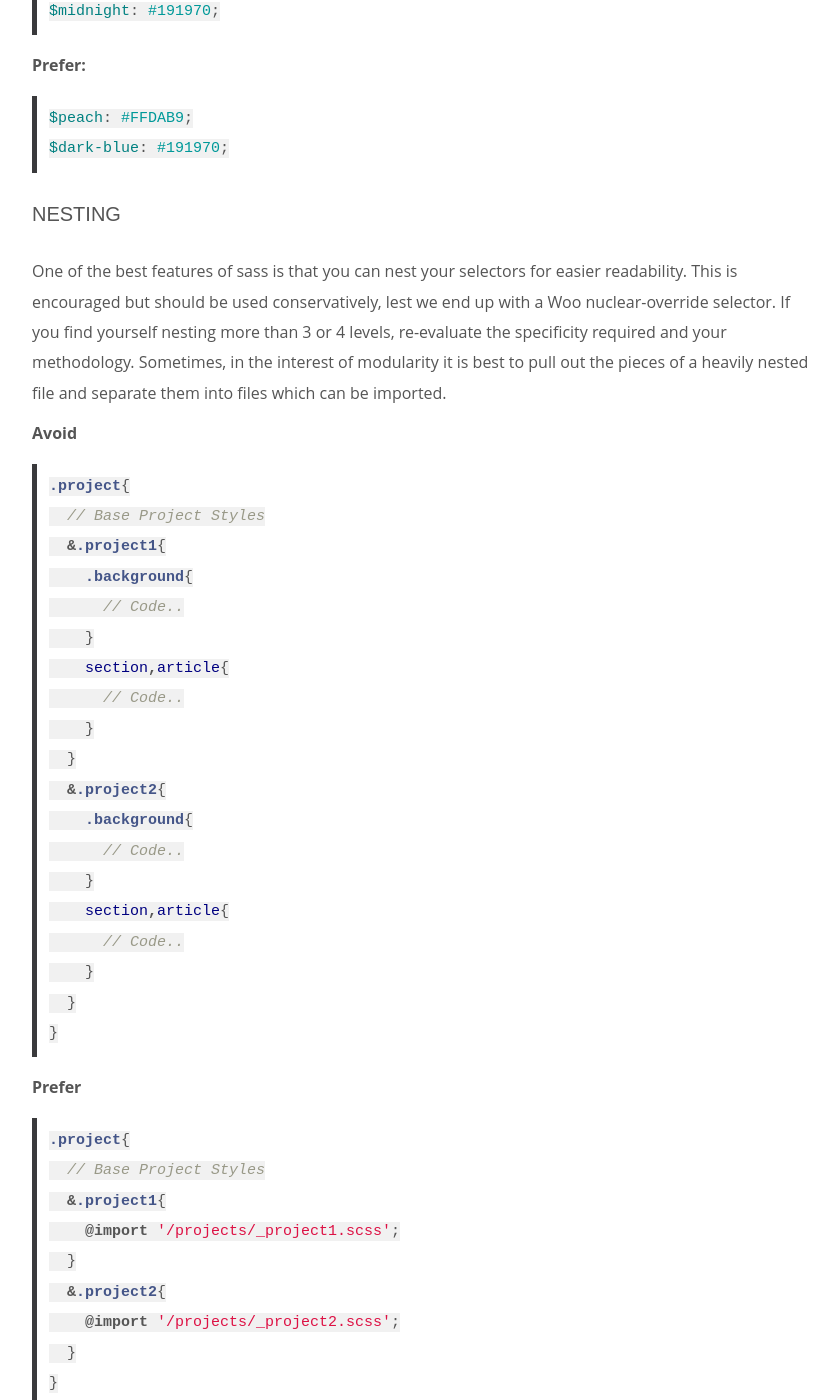
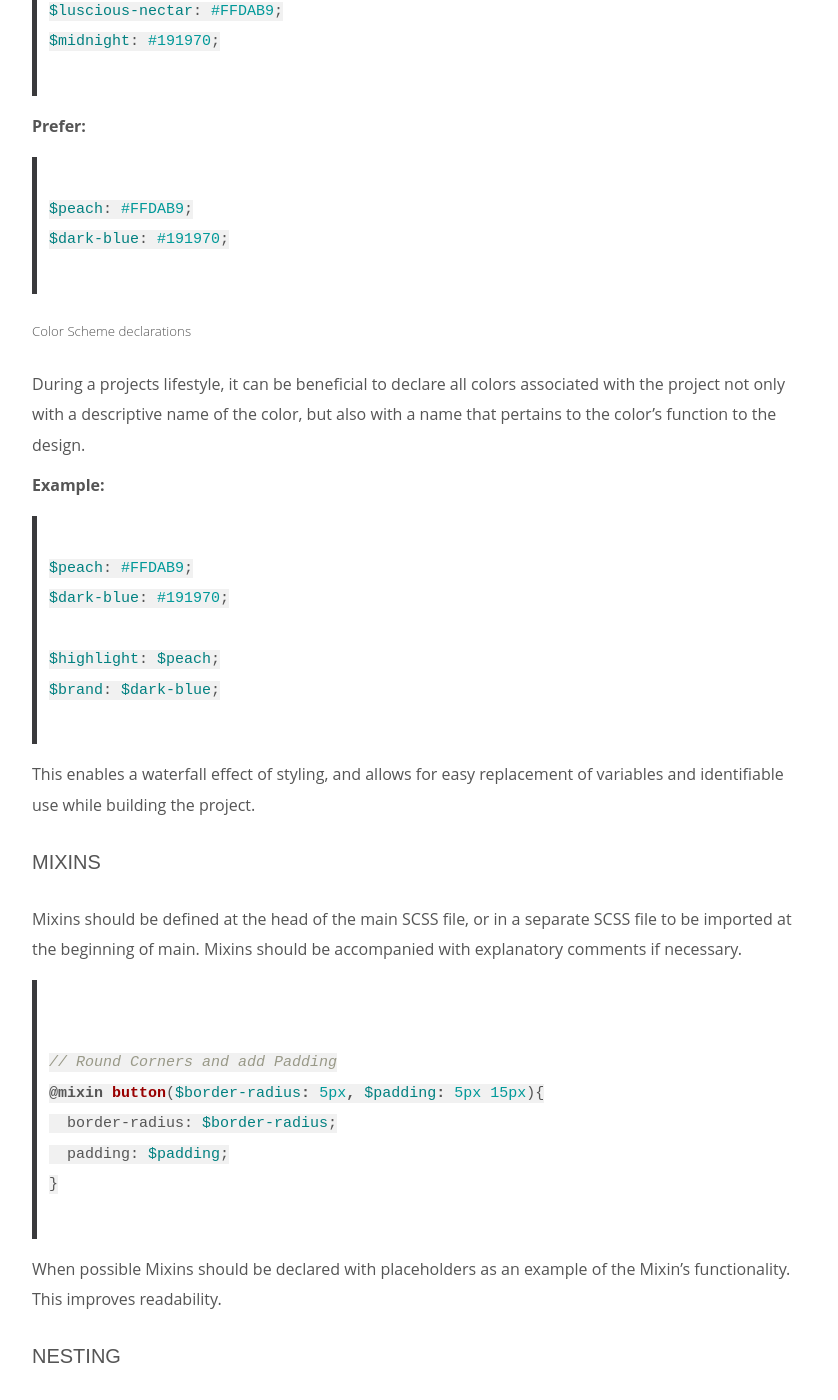
Before and after one commit to oldtownmedia/otm-development-standards, a Jekyll site: the page built from CSS.md, in a window 1280 px wide and 1400 px high, scrolled down 6144 px. Shown: the whole window, without its empty margins (218-1056 px from the left). Built offline with Jekyll 4.4.1, drawn with Linux system fonts in a browser that asks for light colours; Markdown is read by kramdown in place of the engine named in the settings; some of the changed text lies outside the part shown.

Commit message:
Added section for Mixins and elaborated on Variables

````diff
--- a/CSS.md
+++ b/CSS.md
@@ -40,7 +40,7 @@ color: red; background-color: blue; }
 }
 
 .class-4{
-width: 100%;
+	width: 100%;
 }
 ```
 
@@ -140,10 +140,10 @@ section {
 }
 
     .contactinfo{
-}
+	}
 
-.phone{
-}
+		.phone{
+		}
 ```
 
 #### Selector naming & specificity
@@ -220,56 +220,60 @@ Variables should all be defined in the main.scss file and should be named in a w
 **Avoid**
 
 ```scss
+
 $luscious-nectar: #FFDAB9;
 $midnight: #191970;
+
 ```
 
 **Prefer:**
 
 ```scss
+
 $peach: #FFDAB9;
 $dark-blue: #191970;
+
 ```
+
+##### Color Scheme declarations
+
+During a projects lifestyle, it can be beneficial to declare all colors associated with the project not only with a descriptive name of the color, but also with a name that pertains to the color's function to the design.
+
+**Example:**
+
+```scss
+
+$peach: #FFDAB9;
+$dark-blue: #191970;
+
+$highlight: $peach;
+$brand: $dark-blue;
+
+```
+
+This enables a waterfall effect of styling, and allows for easy replacement of variables and identifiable use while building the project.
+
+#### Mixins
+
+Mixins should be defined at the head of the main SCSS file, or in a separate SCSS file to be imported at the beginning of main. Mixins should be accompanied with explanatory comments if necessary.
+
+```scss
+
+
+// Round Corners and add Padding
+@mixin button($border-radius: 5px, $padding: 5px 15px){
+  border-radius: $border-radius;
+  padding: $padding;
+}
+
+```
+
+When possible Mixins should be declared with placeholders as an example of the Mixin's functionality. This improves readability.
 
 #### Nesting
 
-One of the best features of sass is that you can nest your selectors for easier readability. This is encouraged but should be used conservatively, lest we end up with a Woo nuclear-override selector. If you find yourself nesting more than 3 or 4 levels, re-evaluate the specificity required and your methodology. Sometimes, in the interest of modularity it is best to pull out the pieces of a heavily nested file and separate them into files which can be imported.
+One of the best features of sass is that you can nest your selectors for easier readability. This is encouraged but should be used conservatively, lest we end up with a Woo nuclear-override selector. If you find yourself nesting more than 3 or 4 levels, re-evaluate the specificity required and your methodology.
 
-**Avoid**
-
-```scss
-.project{
-  // Base Project Styles
-  &.project1{
-    .background{
-      // Code..
-    }
-    section,article{
-      // Code..
-    }
-  }
-  &.project2{
-    .background{
-      // Code..
-    }
-    section,article{
-      // Code..
-    }
-  }
-}
-```
-**Prefer**
-```scss
-.project{
-  // Base Project Styles
-  &.project1{
-    @import '/projects/_project1.scss';
-  }
-  &.project2{
-    @import '/projects/_project2.scss';
-  }
-}
-```
 There are times when more specificity is necessary, so use your best judgement.
 
 #### Compiling
@@ -304,11 +308,27 @@ We build our websites mobile first. Unless a design does not support it we use m
 
 Min-width media queries should be used almost exclusively and should all point in the same direction to avoid confusion. Min-width media queries follow the principle of progressive enhancement which puts the greater burden of styles and paints on desktops and larger devices. It also reduces the mount of code used and makes it easier to modify later.
 
+**Example:**
+
+```scss
+
+p{
+  color: blue;
+}
+
+@media screen and (min-width:800px){
+  p{
+    color: red;
+  }
+}
+
+```
+
+On devices with a viewport smaller than 800px, text color in paragraphs will be blue. Once the 800px viewport exceeds 800px, the color of the text will be red.
+
 #### Breakpoints
 
----
-MORE
----
+Generally, breakpoints should be defined as the content on the page no longer fills the needs of the space provided. For example, a grid system of products will most likely be vertically oriented on a mobile device. Once the viewport becomes larger, there will likely be a moment where it is more suitable to switch the layout to rows rather than columns.
 
 #### Media queries placement
 
@@ -321,6 +341,6 @@ We use an ie8-specific stylesheet trigger with an html IF comment targeting thos
 
 ```css
 <!--[if lt IE 9]>
-<link rel="stylesheet" type="text/css" href="<?php echo get_template_directory_uri(); ?>/styles/ie8.css" />
+	<link rel="stylesheet" type="text/css" href="<?php echo get_template_directory_uri(); ?>/styles/ie8.css" />
 <![endif]-->
 ```
````
